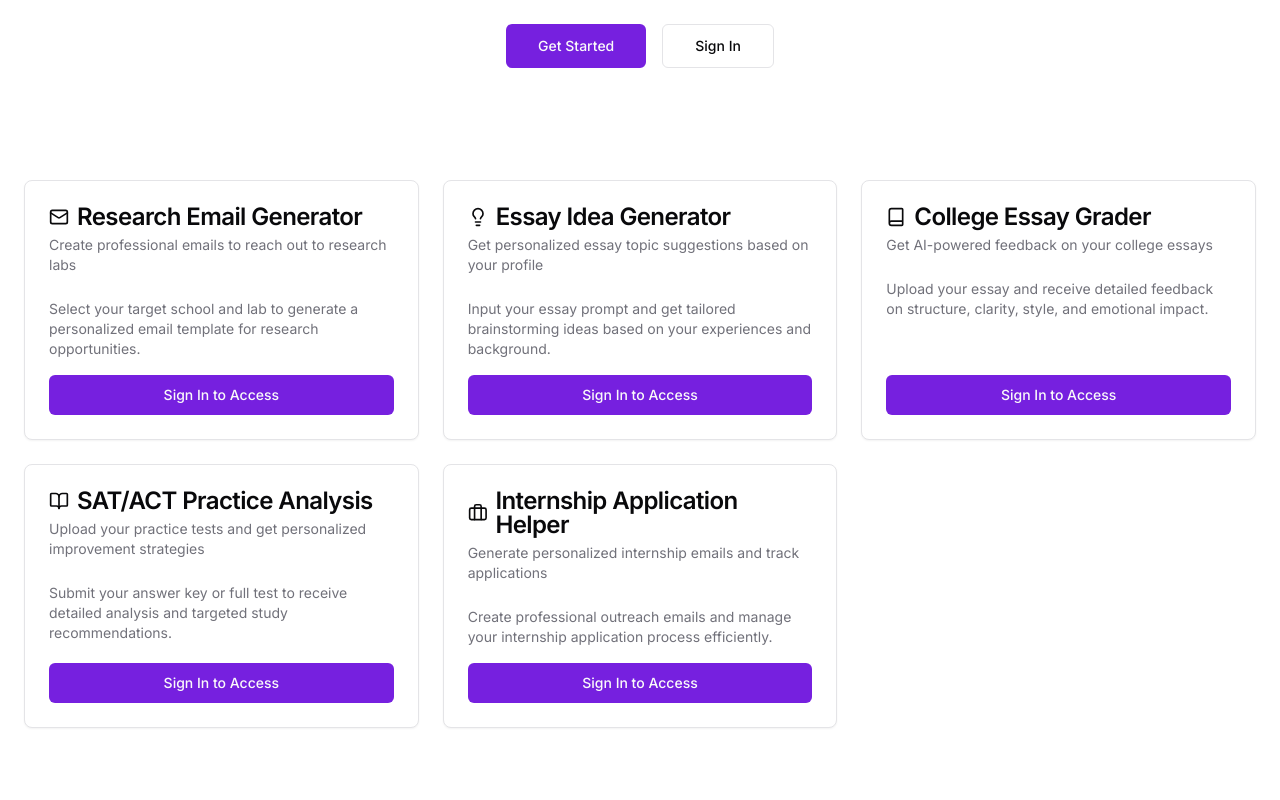
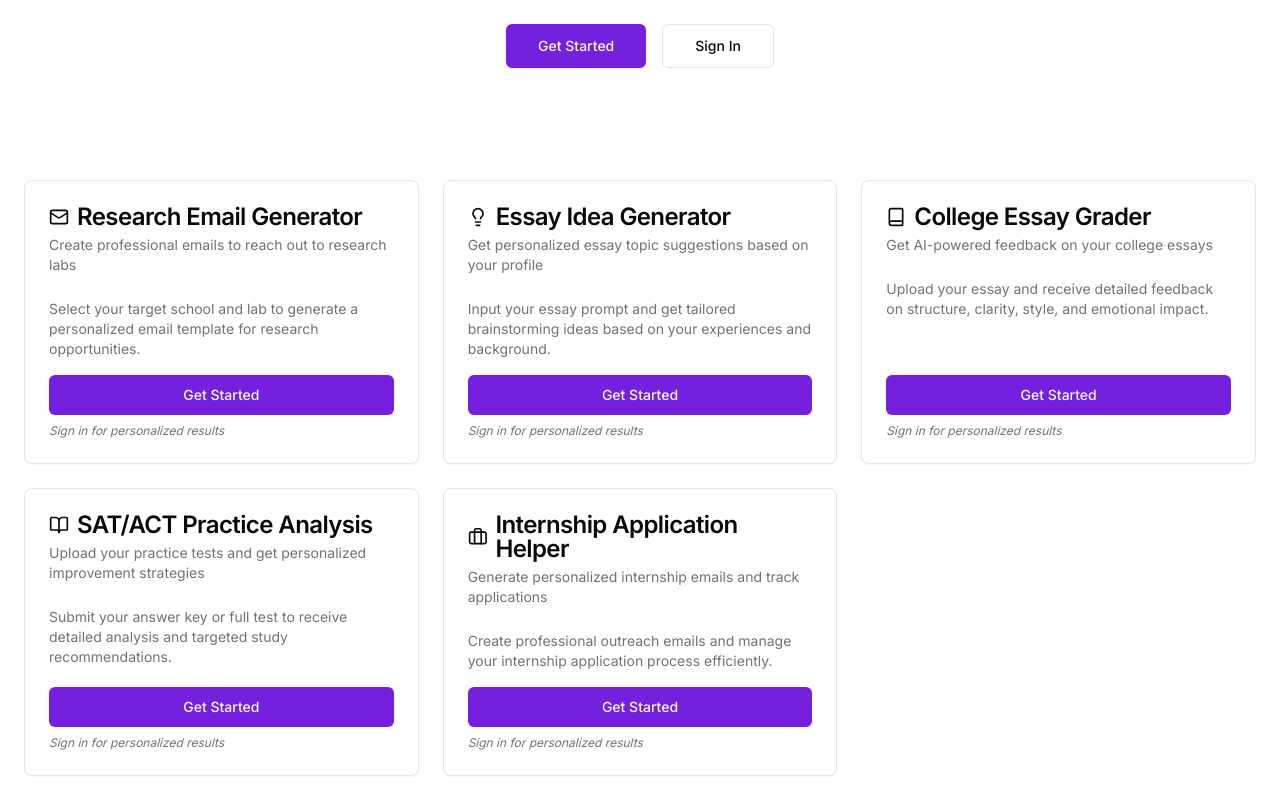
Before and after one commit to SupratikPanuganti/gradmate_prod, a Next.js app: page / in a window 1280 px wide. Shown: the part 309-1109 px from the top of the page. Before the commit the page ends 1061 px from the top, so only its background shows below. Built offline with nearby package versions, Linux system fonts and the light colour scheme.

Commit message:
chore: allow anonymous access to tools with sign-in suggestion

```diff
--- a/app/page.tsx
+++ b/app/page.tsx
@@ -64,10 +64,11 @@ export default function Home() {
               Select your target school and lab to generate a personalized email template for research opportunities.
             </p>
             <Button asChild className="w-full">
-              <Link href={isLoggedIn ? "/research-emails" : "/sign-in"}>
-                {isLoggedIn ? "Get Started" : "Sign In to Access"}
-              </Link>
+              <Link href="/research-emails">Get Started</Link>
             </Button>
+            {!isLoggedIn && (
+              <p className="mt-2 text-xs text-muted-foreground italic">Sign in for personalized results</p>
+            )}
           </CardContent>
         </Card>
 
@@ -84,10 +85,11 @@ export default function Home() {
               Input your essay prompt and get tailored brainstorming ideas based on your experiences and background.
             </p>
             <Button asChild className="w-full">
-              <Link href={isLoggedIn ? "/essay-ideas" : "/sign-in"}>
-                {isLoggedIn ? "Generate Ideas" : "Sign In to Access"}
-              </Link>
+              <Link href="/essay-ideas">Get Started</Link>
             </Button>
+            {!isLoggedIn && (
+              <p className="mt-2 text-xs text-muted-foreground italic">Sign in for personalized results</p>
+            )}
           </CardContent>
         </Card>
 
@@ -104,10 +106,11 @@ export default function Home() {
               Upload your essay and receive detailed feedback on structure, clarity, style, and emotional impact.
             </p>
             <Button asChild className="w-full">
-              <Link href={isLoggedIn ? "/essay-review" : "/sign-in"}>
-                {isLoggedIn ? "Analyze Essay" : "Sign In to Access"}
-              </Link>
+              <Link href="/essay-review">Get Started</Link>
             </Button>
+            {!isLoggedIn && (
+              <p className="mt-2 text-xs text-muted-foreground italic">Sign in for personalized results</p>
+            )}
           </CardContent>
         </Card>
 
@@ -124,10 +127,11 @@ export default function Home() {
               Submit your answer key or full test to receive detailed analysis and targeted study recommendations.
             </p>
             <Button asChild className="w-full">
-              <Link href={isLoggedIn ? "/sat-act" : "/sign-in"}>
-                {isLoggedIn ? "Analyze Tests" : "Sign In to Access"}
-              </Link>
+              <Link href="/sat-act">Get Started</Link>
             </Button>
+            {!isLoggedIn && (
+              <p className="mt-2 text-xs text-muted-foreground italic">Sign in for personalized results</p>
+            )}
           </CardContent>
         </Card>
 
@@ -144,10 +148,11 @@ export default function Home() {
               Create professional outreach emails and manage your internship application process efficiently.
             </p>
             <Button asChild className="w-full">
-              <Link href={isLoggedIn ? "/internships" : "/sign-in"}>
-                {isLoggedIn ? "Get Started" : "Sign In to Access"}
-              </Link>
+              <Link href="/internships">Get Started</Link>
             </Button>
+            {!isLoggedIn && (
+              <p className="mt-2 text-xs text-muted-foreground italic">Sign in for personalized results</p>
+            )}
           </CardContent>
         </Card>
       </div>
```
